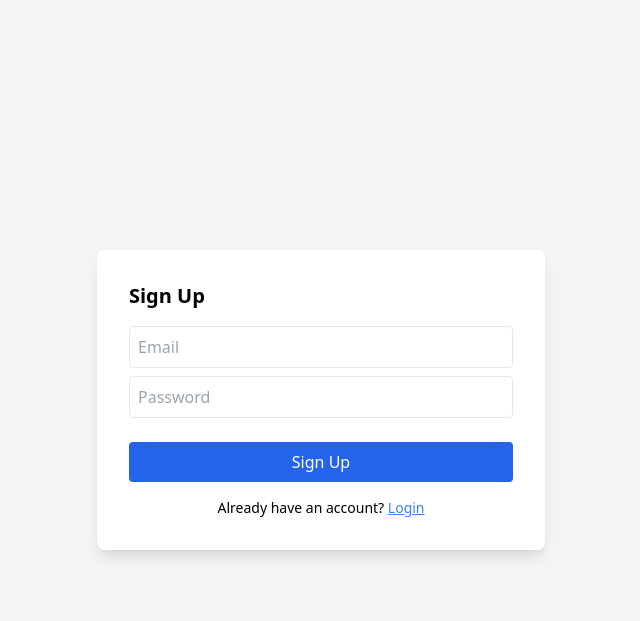
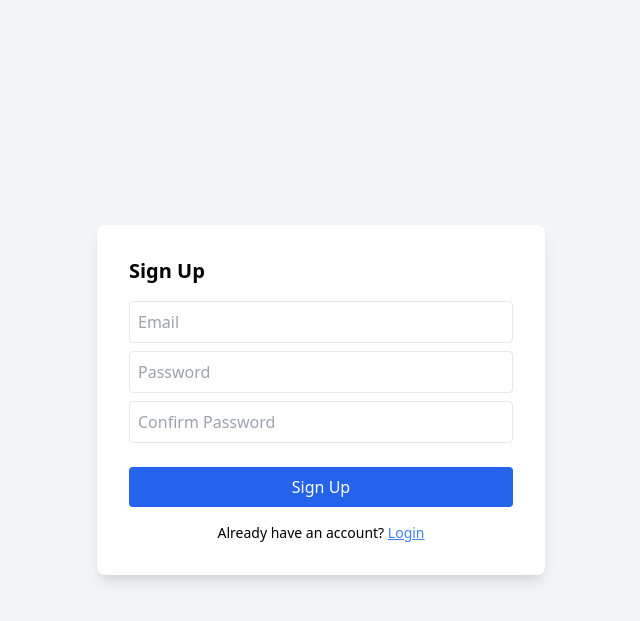
Before and after one commit to madtrack133/StudyUdub, a Flask app: page /signup in a window 1280 px wide. Shown: the top 621 px of the page, without its empty margins (319-959 px from the left). Run offline with Flask 3, Linux system fonts and the light colour scheme.

Commit message:
Add confirm password field and validation to signup form

```diff
--- a/app.py
+++ b/app.py
@@ -53,28 +53,38 @@ def signup():
     if request.method == 'POST':
         email = request.form['email'].strip().lower()
         password = request.form['password'].strip()
+        confirm_password = request.form['confirm_password'].strip()
 
-        # ✅ Validate email format
+        #validate email format
         try:
             valid = validate_email(email)
-            email = valid.email  # normalized
+            email = valid.email
         except EmailNotValidError:
             flash('Please enter a valid email address.')
             return redirect(url_for('signup'))
 
+        #check if passwords match
+        if password != confirm_password:
+            flash('Passwords do not match.')
+            return redirect(url_for('signup'))
+
+        #check if user already exists
         existing_user = User.query.filter_by(email=email).first()
         if existing_user:
             flash('An account with that email already exists.')
             return redirect(url_for('signup'))
 
+        #create the user
         user = User(email=email)
         user.set_password(password)
         db.session.add(user)
         db.session.commit()
+
         flash('Account created successfully!')
         return redirect(url_for('login'))
 
     return render_template('signup.html')
+
 
 # --- Login ---
 @app.route('/login', methods=['GET', 'POST'])
--- a/templates/signup.html
+++ b/templates/signup.html
@@ -2,9 +2,13 @@
 {% block content %}
 <h2 class="text-xl font-semibold mb-4">Sign Up</h2>
 <form method="POST">
-    <input class="block w-full mb-2 p-2 border rounded" name="email" placeholder="Email" required>
-    <input class="block w-full mb-4 p-2 border rounded" type="password" name="password" placeholder="Password" required>
-    <button class="bg-blue-600 text-white px-4 py-2 rounded w-full" type="submit">Sign Up</button>
+    <input type="email" name="email" required placeholder="Email" class="block w-full mb-2 p-2 border rounded">
+
+    <input type="password" name="password" required placeholder="Password" class="block w-full mb-2 p-2 border rounded">
+
+    <input type="password" name="confirm_password" required placeholder="Confirm Password" class="block w-full mb-4 p-2 border rounded">
+
+    <button type="submit" class="bg-blue-600 text-white px-4 py-2 rounded w-full">Sign Up</button>
 </form>
 <p class="mt-4 text-sm text-center">
     Already have an account? <a class="text-blue-500 underline" href="{{ url_for('login') }}">Login</a>
```
Also changed, not shown: instance/StudyUdub_V1.1.db.
